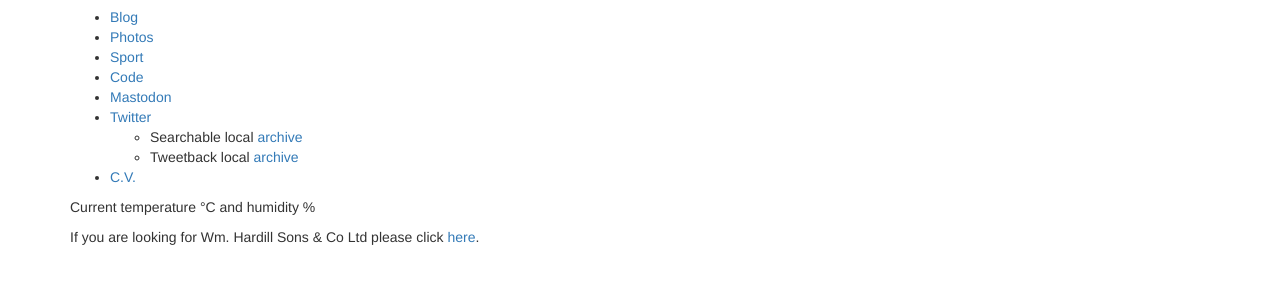
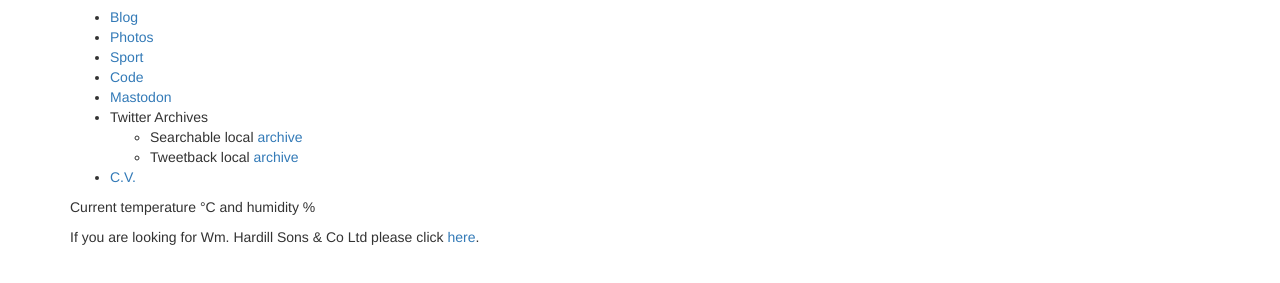
Before and after one commit to hardillb/homepage, a plain HTML site: page index.html in a window 1280 px wide. Shown: the part 73-356 px from the top of the page. Drawn offline with nearby package versions, Linux system fonts and the light colour scheme.

Commit message:
Remove Twitter link

```diff
--- a/index.html
+++ b/index.html
@@ -55,7 +55,7 @@
 		<li><a href="https://github.com/hardillb">Code</a></li>
 		<li><a rel="me" href="https://bluetoot.hardill.me.uk/@ben">Mastodon</a></li>
 		<li>
-			<a href="https://twitter.com/hardillb">Twitter</a>
+			Twitter Archives
 			<ul>
 				<li>Searchable local <a href="https://www.hardill.me.uk/tweets/">archive</a></li>
 				<li>Tweetback local <a href="https://www.hardill.me.uk/tweetback">archive</a></li>
```
Also changed, not shown: humans.txt.
